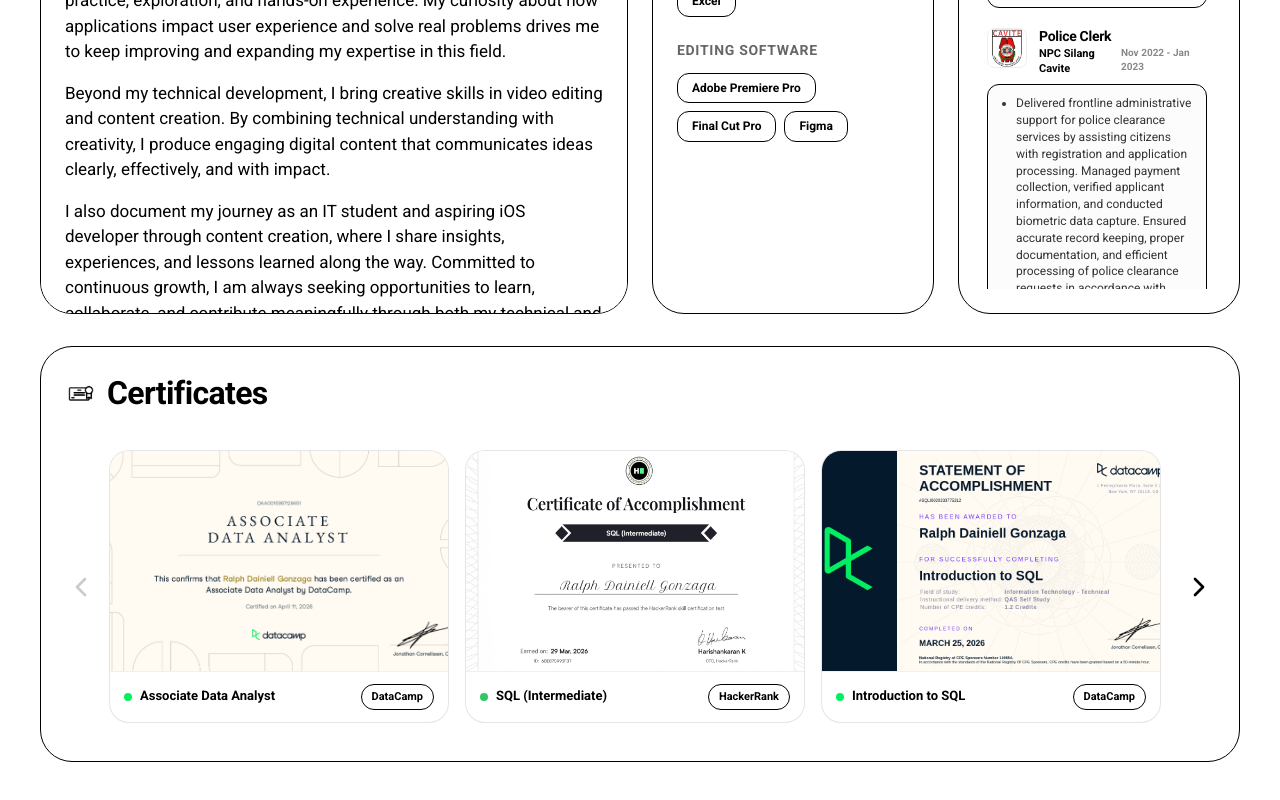
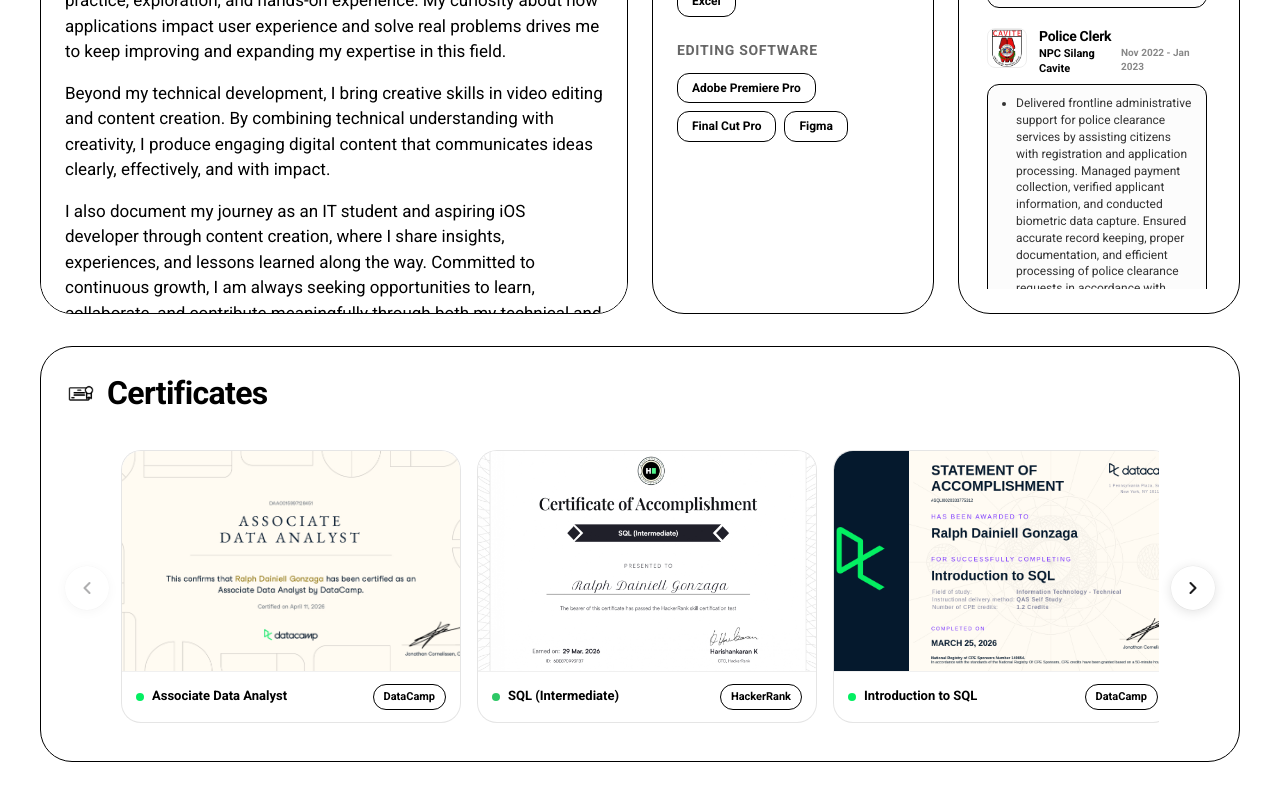
Before and after one commit to Valiantic/Ralph-Dainiell, a Next.js app: page / in a window 1280 px wide. Shown: the part 698-1498 px from the top of the page. Built offline with nearby package versions, Linux system fonts and the light colour scheme.

Commit message:
ribssarap111

```diff
--- a/app/components/CertificatesSection.tsx
+++ b/app/components/CertificatesSection.tsx
@@ -61,7 +61,6 @@
         const el = scrollRef.current;
         if (!el) return;
 
-        // Check immediately + after a tick (cards need to render first)
         checkScrollPosition();
         const t = setTimeout(checkScrollPosition, 100);
 
@@ -73,7 +72,7 @@
             el.removeEventListener('scroll', checkScrollPosition);
             window.removeEventListener('resize', checkScrollPosition);
         };
-    }, [isMobile]); // re-run when switching between mobile/desktop
+    }, [isMobile]);
 
     useEffect(() => {
         const handleKeyDown = (e: KeyboardEvent) => {
@@ -151,19 +150,15 @@
                     /* DESKTOP SCROLL ROW */
                     <div style={{ position: 'relative', display: 'flex', alignItems: 'center', gap: '12px' }}>
 
-                        {/* LEFT ARROW — bright when NOT at start, dim when at start */}
+                        {/* LEFT ARROW */}
                         <button
                             onClick={() => scroll('left')}
                             disabled={atStart}
-                            style={{
-                                background: 'none', border: 'none', zIndex: 2,
-                                opacity: atStart ? 0.2 : 1,
-                                cursor: atStart ? 'default' : 'pointer',
-                                transition: 'opacity 0.2s ease',
-                                flexShrink: 0,
-                            }}
+                            className="arrow-btn"
+                            style={{ opacity: atStart ? 0.35 : 1 }}
+                            aria-label="Scroll left"
                         >
-                            <FiChevronLeft size={32} />
+                            <FiChevronLeft size={20} strokeWidth={2.5} />
                         </button>
 
                         <div
@@ -230,19 +225,15 @@
                             ))}
                         </div>
 
-                        {/* RIGHT ARROW — bright when NOT at end, dim when at end */}
+                        {/* RIGHT ARROW */}
                         <button
                             onClick={() => scroll('right')}
                             disabled={atEnd}
-                            style={{
-                                background: 'none', border: 'none', zIndex: 2,
-                                opacity: atEnd ? 0.2 : 1,
-                                cursor: atEnd ? 'default' : 'pointer',
-                                transition: 'opacity 0.2s ease',
-                                flexShrink: 0,
-                            }}
+                            className="arrow-btn"
+                            style={{ opacity: atEnd ? 0.35 : 1 }}
+                            aria-label="Scroll right"
                         >
-                            <FiChevronRight size={32} />
+                            <FiChevronRight size={20} strokeWidth={2.5} />
                         </button>
                     </div>
                 )}
@@ -289,6 +280,38 @@
                     .cert-section.cert-visible {
                         opacity: 1;
                         transform: translateY(0px);
+                    }
+
+                    /* ── Pill arrow button ── */
+                    .arrow-btn {
+                        display: flex;
+                        align-items: center;
+                        justify-content: center;
+                        width: 44px;
+                        height: 44px;
+                        border-radius: 50%;
+                        border: none;
+                        background: #fff;
+                        box-shadow: 0 2px 12px rgba(0, 0, 0, 0.12), 0 0 0 0.5px rgba(0, 0, 0, 0.06);
+                        cursor: pointer;
+                        flex-shrink: 0;
+                        color: #1c1c1e;
+                        transition: opacity 0.2s ease,
+                                    background 0.18s ease,
+                                    box-shadow 0.18s ease,
+                                    transform 0.15s ease;
+                    }
+                    .arrow-btn:hover:not(:disabled) {
+                        background: #f5f5f7;
+                        box-shadow: 0 4px 20px rgba(0, 0, 0, 0.16), 0 0 0 0.5px rgba(0, 0, 0, 0.08);
+                        transform: scale(1.08);
+                    }
+                    .arrow-btn:active:not(:disabled) {
+                        transform: scale(0.93);
+                        background: #ebebed;
+                    }
+                    .arrow-btn:disabled {
+                        cursor: default;
                     }
 
                     .no-scrollbar::-webkit-scrollbar { display: none; }
```
